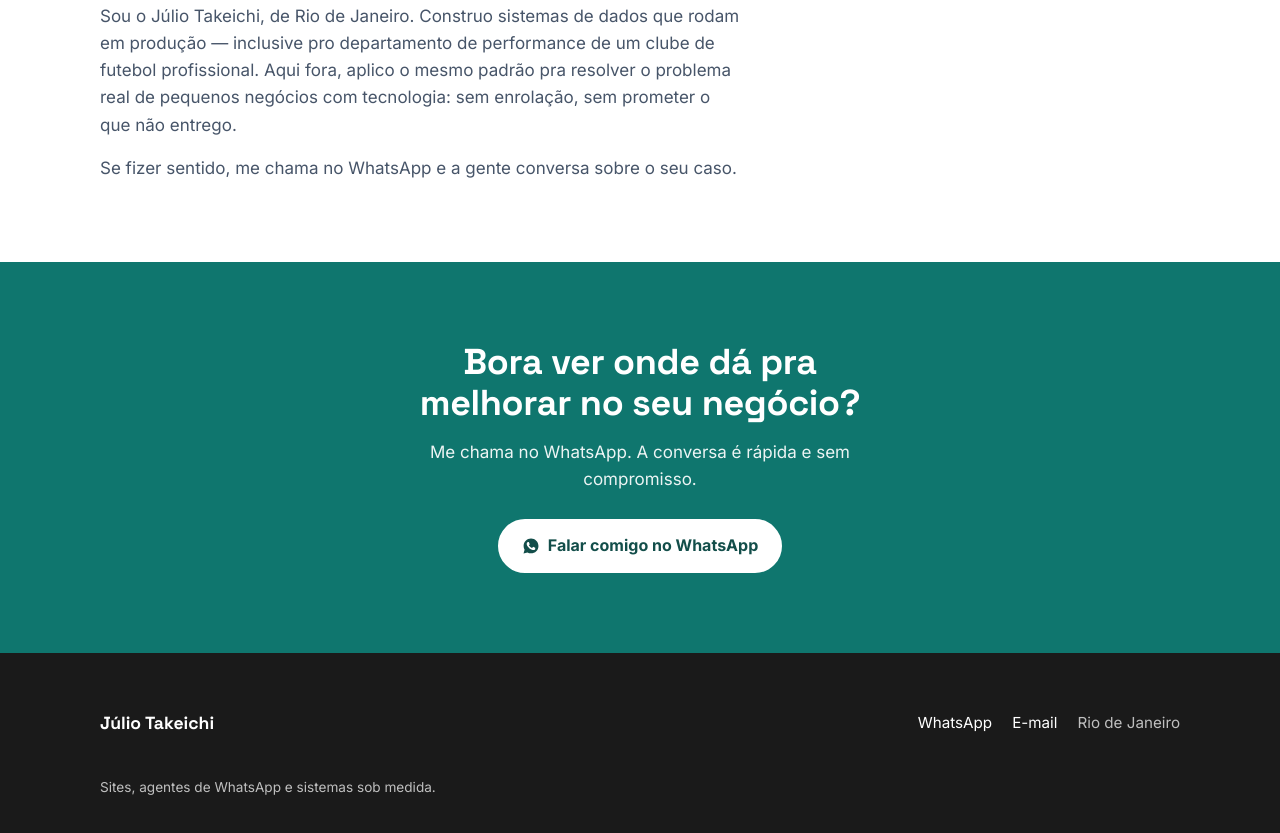
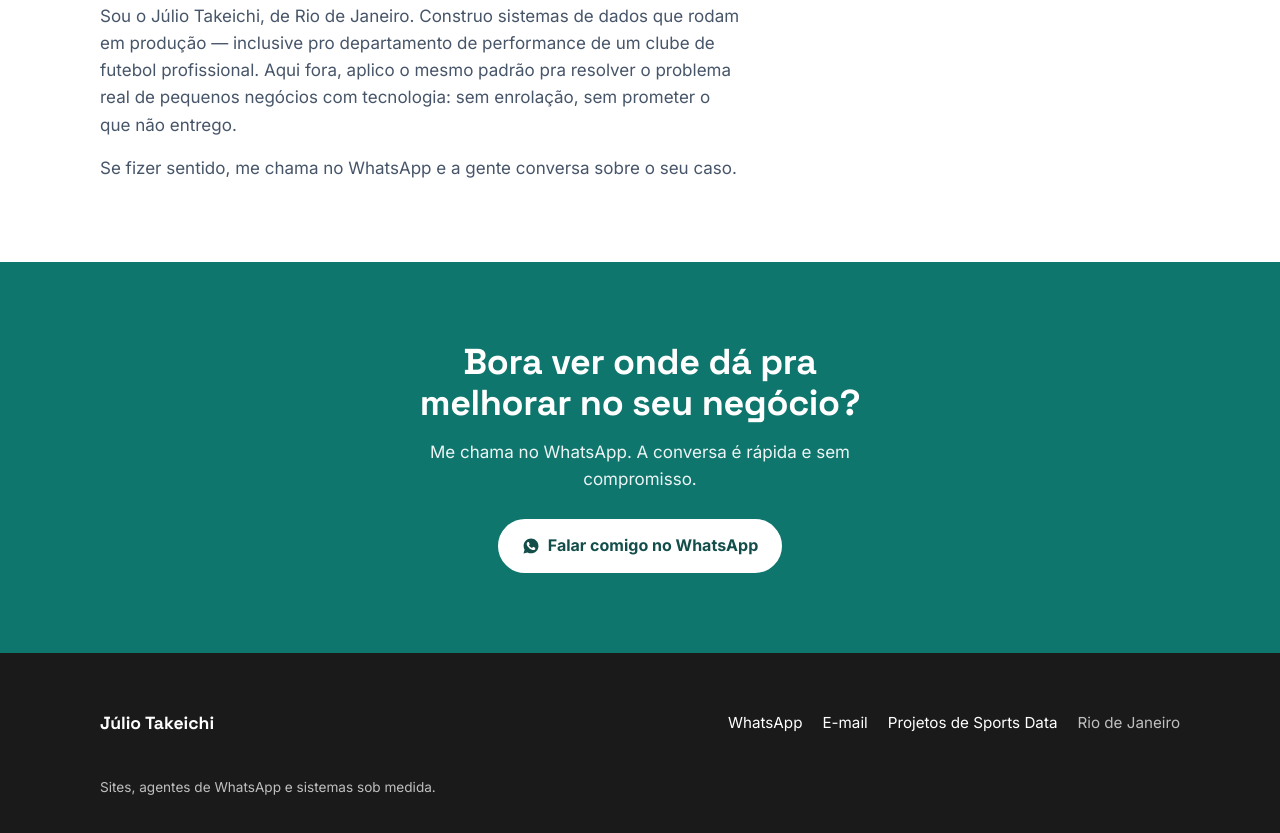
Before and after one commit to takeichijulio/portfolio-freela, a plain HTML site: page index.html in a window 1280 px wide. Shown: the part 2812-3645 px from the top of the page. Drawn offline with Linux system fonts and the light colour scheme.

Commit message:
Ativar link cruzado pro portfolio de Sports Data

```diff
--- a/index.html
+++ b/index.html
@@ -366,9 +366,7 @@
       <nav class="foot-links" aria-label="Contato">
         <a href="https://wa.me/5521983228935?text=Oi!%20Vi%20o%20seu%20portf%C3%B3lio%20e%20queria%20saber%20mais." target="_blank" rel="noopener noreferrer">WhatsApp</a>
         <a href="mailto:juliotakeichi@outlook.com">E-mail</a>
-        <!-- TODO: preencher com a URL real assim que o portfolio de Sports Data
-             (repo portfolio-julio) for publicado no Vercel. -->
-        <!-- <a href="https://SEU-PORTFOLIO-SPORTS-DATA.vercel.app" target="_blank" rel="noopener noreferrer">Projetos de Sports Data</a> -->
+        <a href="https://portfolio-julio-theta.vercel.app" target="_blank" rel="noopener noreferrer">Projetos de Sports Data</a>
         <span class="foot-city">Rio de Janeiro</span>
       </nav>
       <p class="foot-legal">Sites, agentes de WhatsApp e sistemas sob medida.</p>
```
